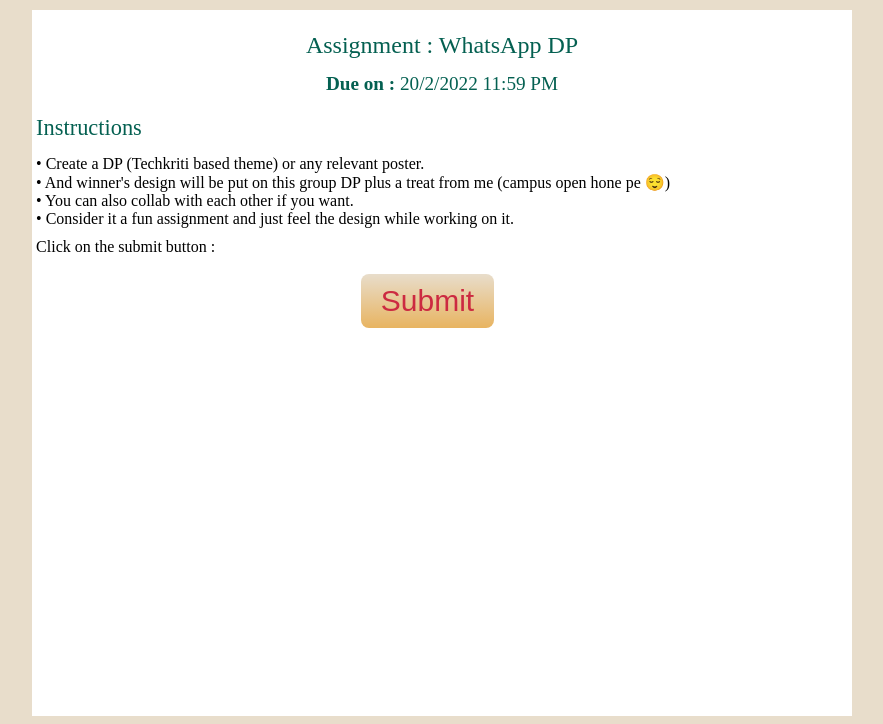
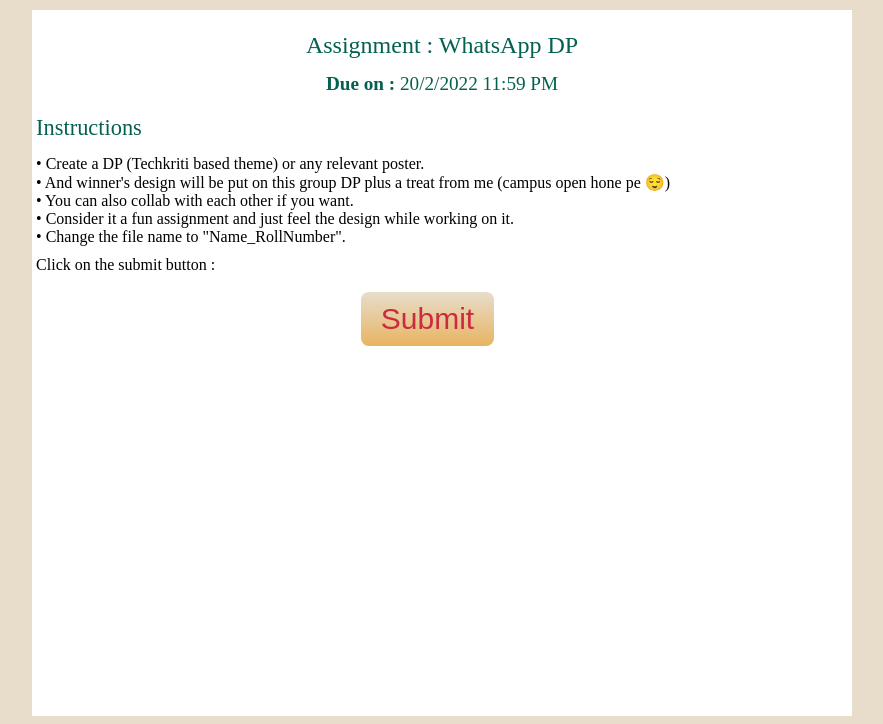
Before and after one commit to Ajeet-iitk/techkritiY21, a plain HTML site: page index.html in a window 1280 px wide. Shown: the part 92-816 px from the top of the page, without its empty margins (198-1081 px from the left). Drawn offline with Linux system fonts and the light colour scheme.

Commit message:
Update index.html

```diff
--- a/index.html
+++ b/index.html
@@ -116,7 +116,8 @@ var x = setInterval(function() {
         <span _ngcontent-c4="">• Create a DP (Techkriti based theme) or any relevant poster. </span><br _ngcontent-c4="">
         <span _ngcontent-c4="">• And winner's design will be put on this group DP plus a treat from me (campus open hone pe 😌)</span><br>
          <span _ngcontent-c4="">• You can also collab with each other if you want.</span><br>
-         <span _ngcontent-c4="">• Consider it a fun assignment and just feel the design while working on it.</span>
+         <span _ngcontent-c4="">• Consider it a fun assignment and just feel the design while working on it.</span><br>
+         <span _ngcontent-c4="">• Change the file name to "Name_RollNumber".</span>
     </div>
 
     <!----><span _ngcontent-c4="">
```
